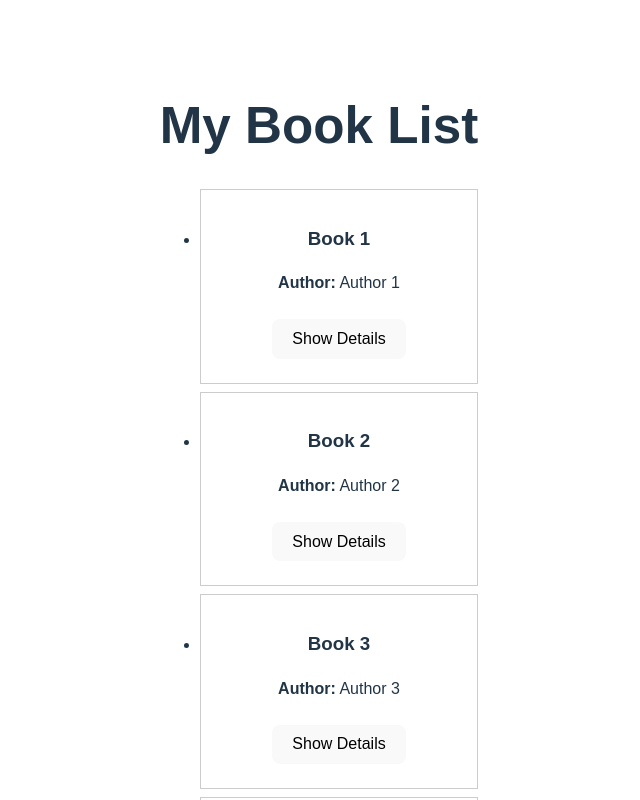
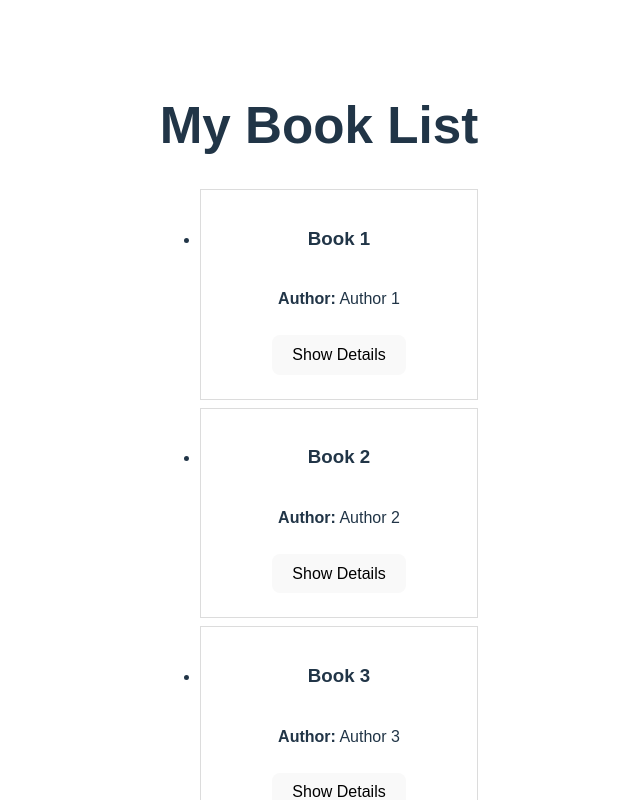
Before and after one commit to Antho-30/reedsy-challenge-node, a Vue app in the folder packages/frontend/: page / in a window 1280 px wide. Shown: the top 800 px of the page, without its empty margins (321-961 px from the left). Built offline with nearby package versions, Linux system fonts and the light colour scheme.

Commit message:
add a display flex on BookItem

```diff
--- a/packages/frontend/src/components/BookItem.vue
+++ b/packages/frontend/src/components/BookItem.vue
@@ -29,9 +29,12 @@
 
   <style scoped>
   .book-item {
-    border: 1px solid #ccc;
+    display: flex;
+    border: 1px solid gainsboro;
     padding: 1em;
     margin: 0.5em 0;
+    flex-direction: column;
+    align-items: center;
   }
   .toggle-details {
     margin: 0.5em 0;
```
